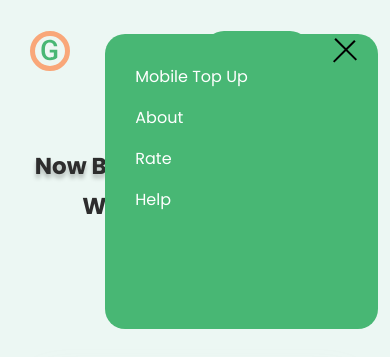
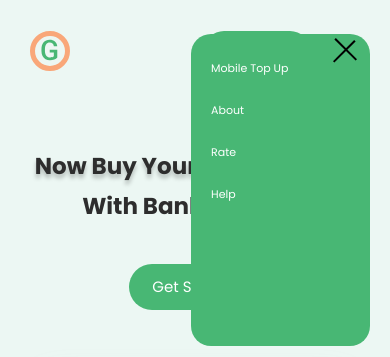
Before and after one commit to ananastasiap/g-global, a website built with Vite: page index.html in a window 390 px wide. Both pictures are taken after a click on the element 345 px from the left and 51 px from the top of the page. Shown: the top 357 px of the page. Built offline with nearby package versions, Linux system fonts and the light colour scheme; no server answers.

Commit message:
fix: burger menu-3

```diff
--- a/src/scss/layout/_header.scss
+++ b/src/scss/layout/_header.scss
@@ -185,9 +185,25 @@
 
 @media screen and (max-width: 550px) {
   .menu {
-    width: 70%;
-    left: 27%;
-    height: 35%;
+    width: 40%;
+    left: 57%;
+  }
+}
+
+@media screen and (max-width: 497px) {
+  .logo {
+    margin-right: 50px;
+  }
+
+  .menu__item--link {
+    font-size: 11px;
+  }
+
+  .menu {
+    width: 42%;
+    left: 54%;
+    height: 34%;
+    padding: 20px;
   }
 }
 
@@ -198,4 +214,10 @@
   .logo__text-link {
     display: none;
   }
+
+  .menu {
+    width: 46%;
+    height: 37%;
+    left: 49%;
+  }
 }
```
